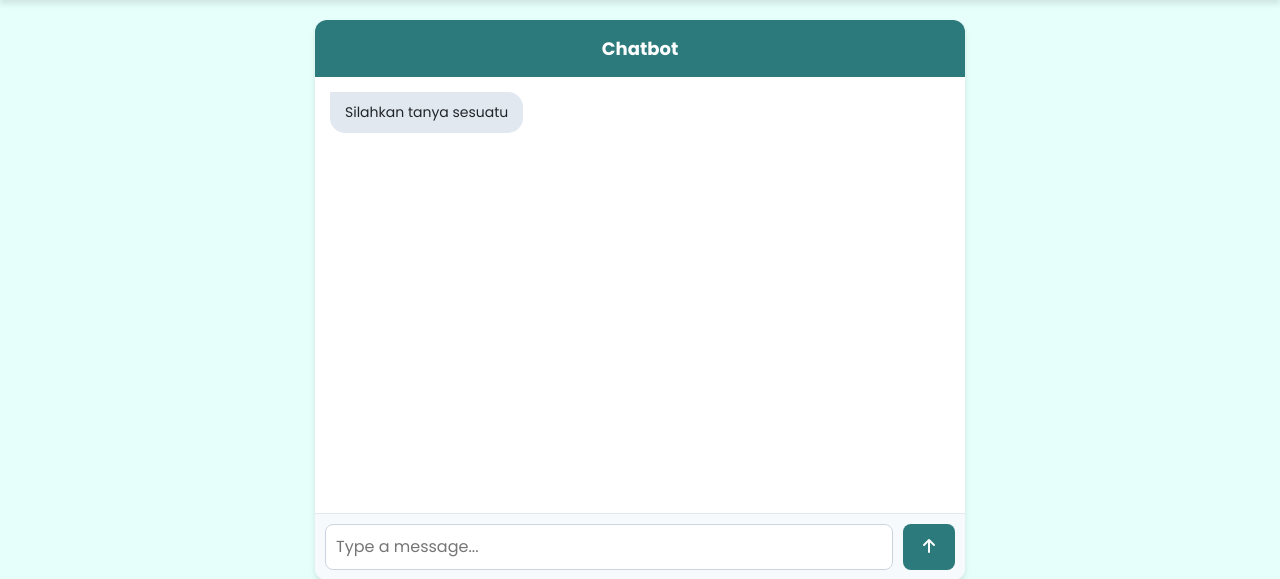
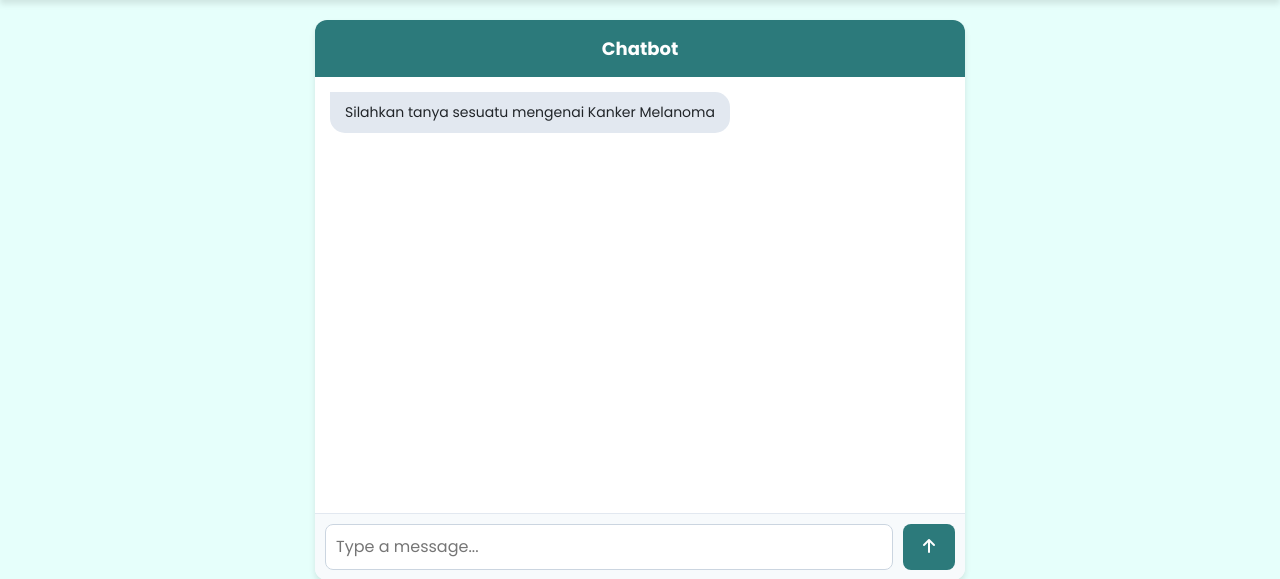
Before and after one commit to Jidanputrapratama/Projeck-Capstone-AWS, a Flask app: page /chatbot in a window 1280 px wide. Shown: the part 86-665 px from the top of the page. Run offline with Flask 3, Linux system fonts and the light colour scheme; some libraries are stand-ins or nearby versions.

Commit message:
Update chatbot.html

```diff
--- a/templates/chatbot.html
+++ b/templates/chatbot.html
@@ -383,7 +383,7 @@
       <div class="chatbox">
         <div class="chatbox-header">Chatbot</div>
         <div class="chatbox-body" id="chatbox-body">
-          <div class="message bot">Silahkan tanya sesuatu</div>
+          <div class="message bot">Silahkan tanya sesuatu mengenai Kanker Melanoma</div>
         </div>
         <div class="chatbox-body" id="chatbox-body">
           <!-- Chat dari bot ada dimari -->
```
